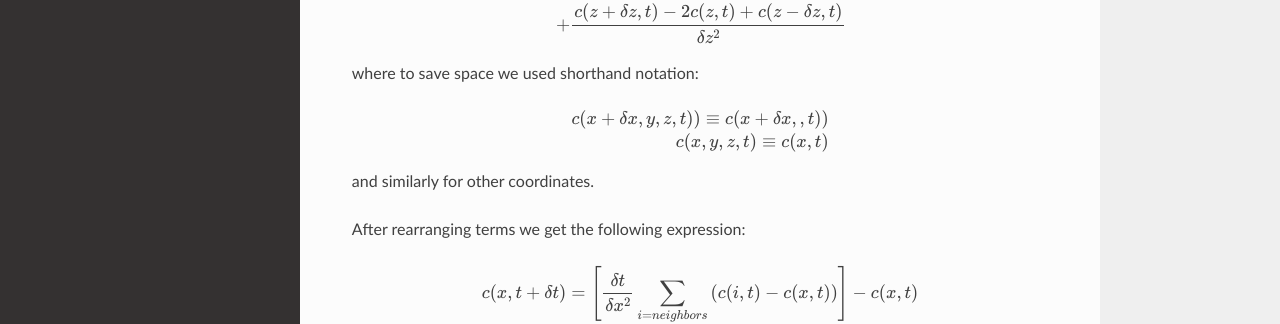
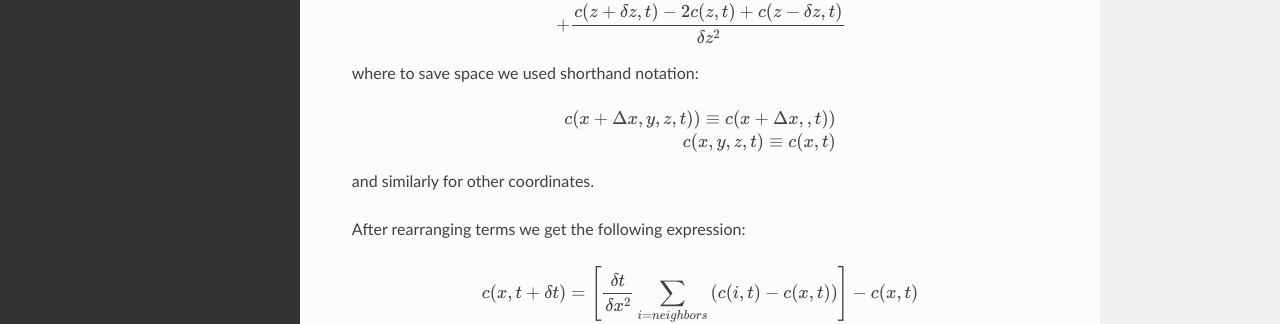
Before and after one commit to CompuCell3D/CompuCell3DReferenceManual, a Sphinx documentation site: the page built from docs/forward_euler.rst, in a window 1280 px wide and 1184 px high. Shown: the part 665-989 px from the top of the window. Built offline with Sphinx 7.4.7 and the Read the Docs theme 2.0.0, drawn with Linux system fonts in a browser that asks for light colours.

Commit message:
formatting

```diff
--- a/docs/forward_euler.rst
+++ b/docs/forward_euler.rst
@@ -37,7 +37,7 @@ where to save space we used shorthand notation:
    :nowrap:
 
    \begin{eqnarray}
-     c(x+\delta x,y,z,t)) \equiv c(x+\delta x,,t)) \\
+     c(x+\Delta x,y,z,t)) \equiv c(x+\Delta x,,t)) \\
      c(x,y,z,t) \equiv c(x,t)
    \end{eqnarray}
 
```
